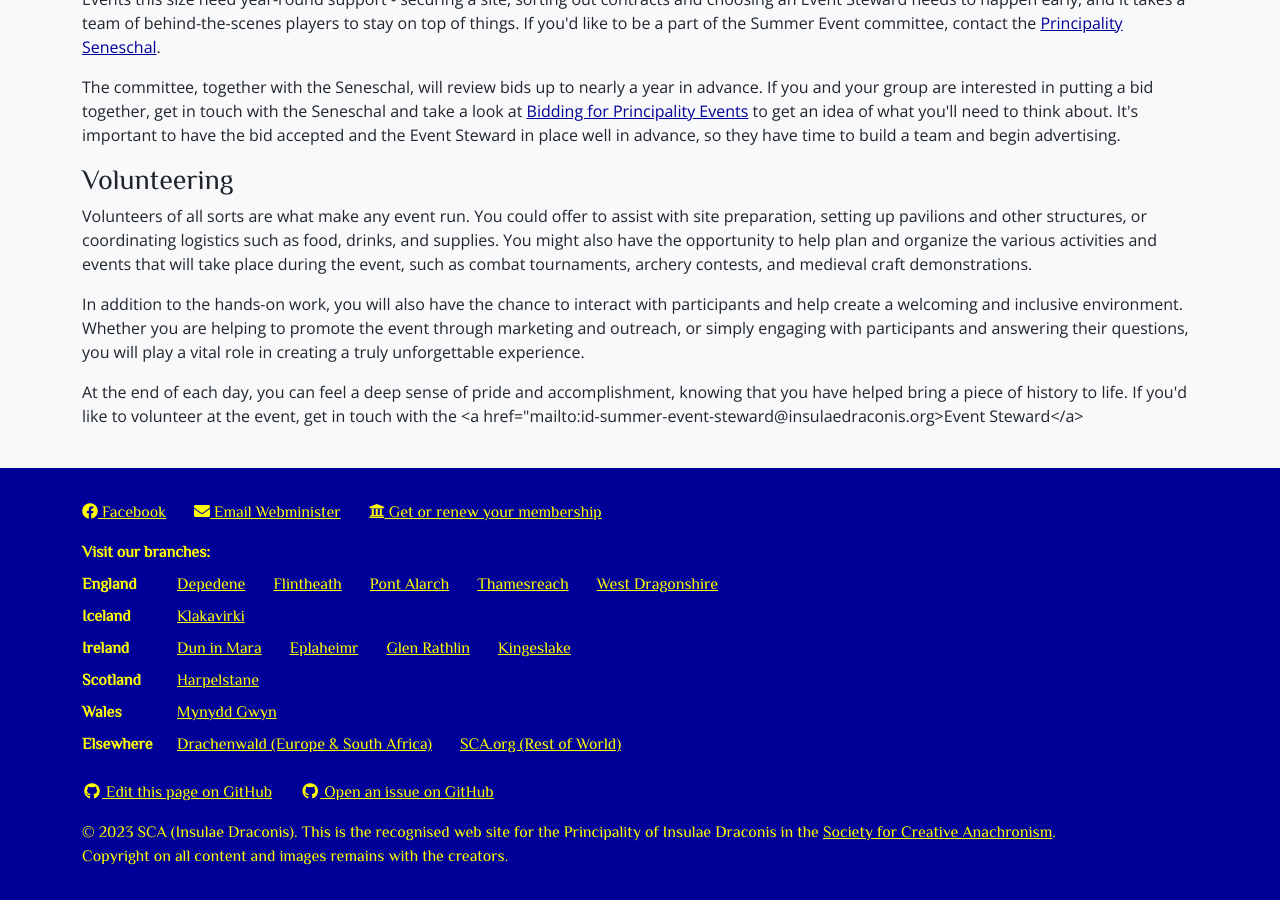
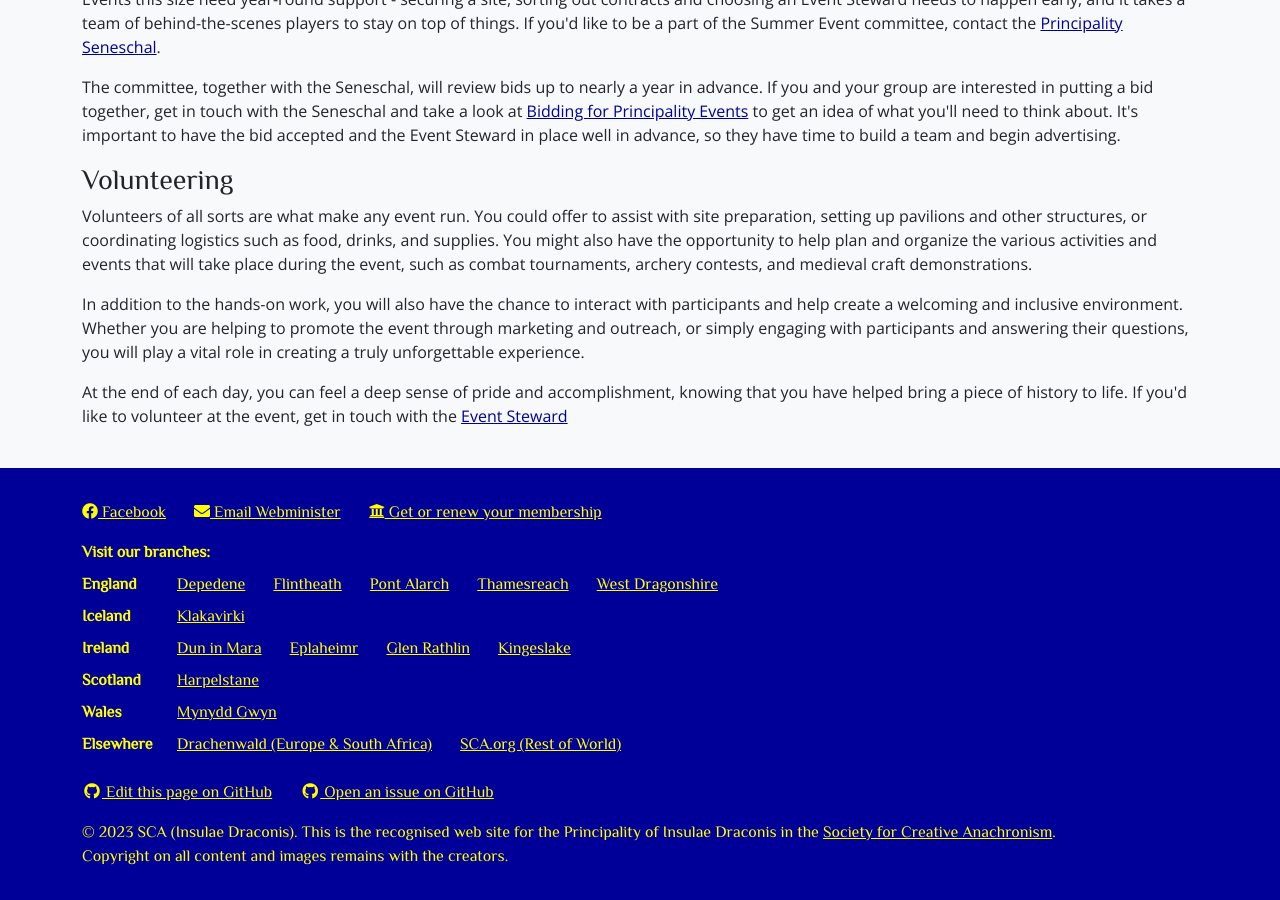
Before and after one commit to drachenwald/insulae-draconis, a Jekyll site: the page built from events/raglan/index.md, in a window 1280 px wide and 900 px high, scrolled down 648 px. Built offline with Jekyll 4.4.1, drawn with Linux system fonts in a browser that asks for light colours; comment, search, counter and statistics services are not loaded.

Commit message:
Update index.md

```diff
--- a/events/raglan/index.md
+++ b/events/raglan/index.md
@@ -25,4 +25,4 @@ banner: /images/banner/night-camp.jpg
 
 <p>In addition to the hands-on work, you will also have the chance to interact with participants and help create a welcoming and inclusive environment. Whether you are helping to promote the event through marketing and outreach, or simply engaging with participants and answering their questions, you will play a vital role in creating a truly unforgettable experience.</p>
 
-<p>At the end of each day, you can feel a deep sense of pride and accomplishment, knowing that you have helped bring a piece of history to life. If you'd like to volunteer at the event, get in touch with the <a href="mailto:id-summer-event-steward@insulaedraconis.org>Event Steward</a></p>
+<p>At the end of each day, you can feel a deep sense of pride and accomplishment, knowing that you have helped bring a piece of history to life. If you'd like to volunteer at the event, get in touch with the <a href="mailto:id-summer-event-steward@insulaedraconis.org">Event Steward</a></p>
```
